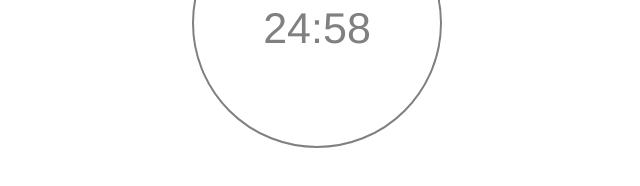
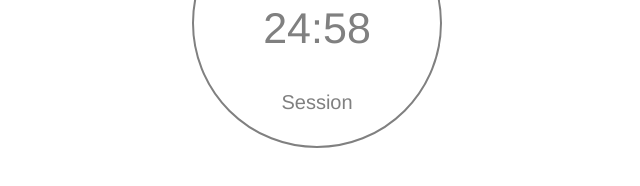
Before and after one commit to nstoilov/folio, a plain HTML site: page pomodoro-clock/pomodoro-clock.html in a window 1280 px wide. Both pictures are taken after a click on the link "Start/Reset". Shown: the part 434-620 px from the top of the page, 323-963 px from the left. Drawn offline with nearby package versions, Linux system fonts and the light colour scheme.

Commit message:
added status to pomodoro

```diff
--- a/pomodoro-clock/main.js
+++ b/pomodoro-clock/main.js
@@ -17,10 +17,12 @@ function resetCounter(){
 			time = inputSessionMinutes * 60;
 			minutes = inputSessionMinutes - 1;
 			breakSession = 1;
+			document.getElementById("status").innerHTML = "<br>Session";
 		} else {
 			time = inputBreakMinutes * 60;
 			minutes = inputBreakMinutes - 1;
 			breakSession = 0;
+			document.getElementById("status").innerHTML = "<br>Break";
 			}
 		counter = setInterval(timer, 1000);
 }
--- a/pomodoro-clock/pomodoro-clock.html
+++ b/pomodoro-clock/pomodoro-clock.html
@@ -37,6 +37,7 @@
         <div class="center-block text-center time" id="circle">
           <a class="start" onclick="start()" >Start/Reset<br></a>
           <span class id="minutes">00</span>:<span id="seconds">00</span>
+          <p class="status" id="status"><br>Session</p>
         </div>
       </div>
 
--- a/pomodoro-clock/styles.css
+++ b/pomodoro-clock/styles.css
@@ -38,6 +38,6 @@ h1 {
   padding-top: 58px;
 }
 
-i {
-  font-style: inherit;
+.status {
+  font-size: 20px;
 }
```
